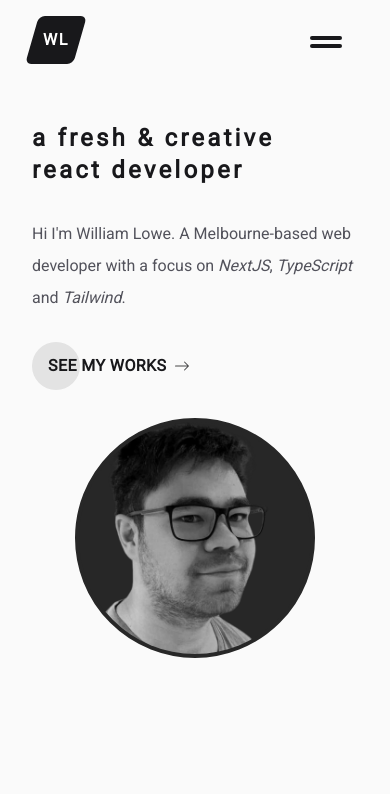
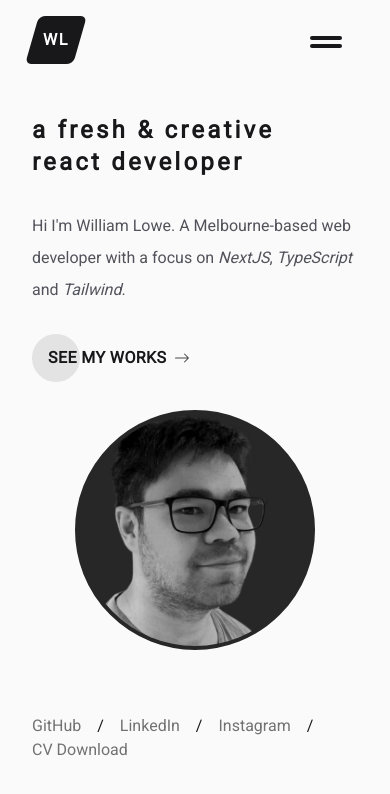
Before and after one commit to williamalowe/portfolio, a Next.js app: page / in a window 390 px wide. Shown: the top 794 px of the page. Built offline with nearby package versions, Linux system fonts and the light colour scheme.

Commit message:
styles: add intro component mobile styles

```diff
--- a/src/components/intro.tsx
+++ b/src/components/intro.tsx
@@ -11,9 +11,9 @@ export default function Intro() {
   return (
     <section
       id="home"
-      className="relative min-h-screen w-full flex flex-col items-center justify-center px-8 sm:px-24 py-[80px]"
+      className="relative min-h-screen w-full flex flex-col items-center justify-center px-8 sm:px-24 pb-12"
     >
-      <motion.div className="flex flex-col sm:flex-row items-center justify-center max-w-[1200px]"
+      <motion.div className="mt-[80px] flex flex-col sm:flex-row items-center justify-center max-w-[1200px] gap-x-4"
       initial={{
         opacity: 0,
         y: 24
@@ -56,7 +56,7 @@ export default function Intro() {
       transition={{
         delay: 0.25
       }}>
-        {/* <Socials /> */}
+        <Socials />
       </motion.div>
       <motion.div className="absolute hidden sm:block bottom-[20%] right-0"
       initial={{
--- a/src/components/socials.tsx
+++ b/src/components/socials.tsx
@@ -14,7 +14,7 @@ export default function Socials() {
     },
   ];
   return (
-    <ul className="flex gap-x-4">
+    <ul className="flex flex-wrap gap-x-4">
       {socialLinks.map((link, index) => (
         <>
           {index !== 0 && "/"}
```
